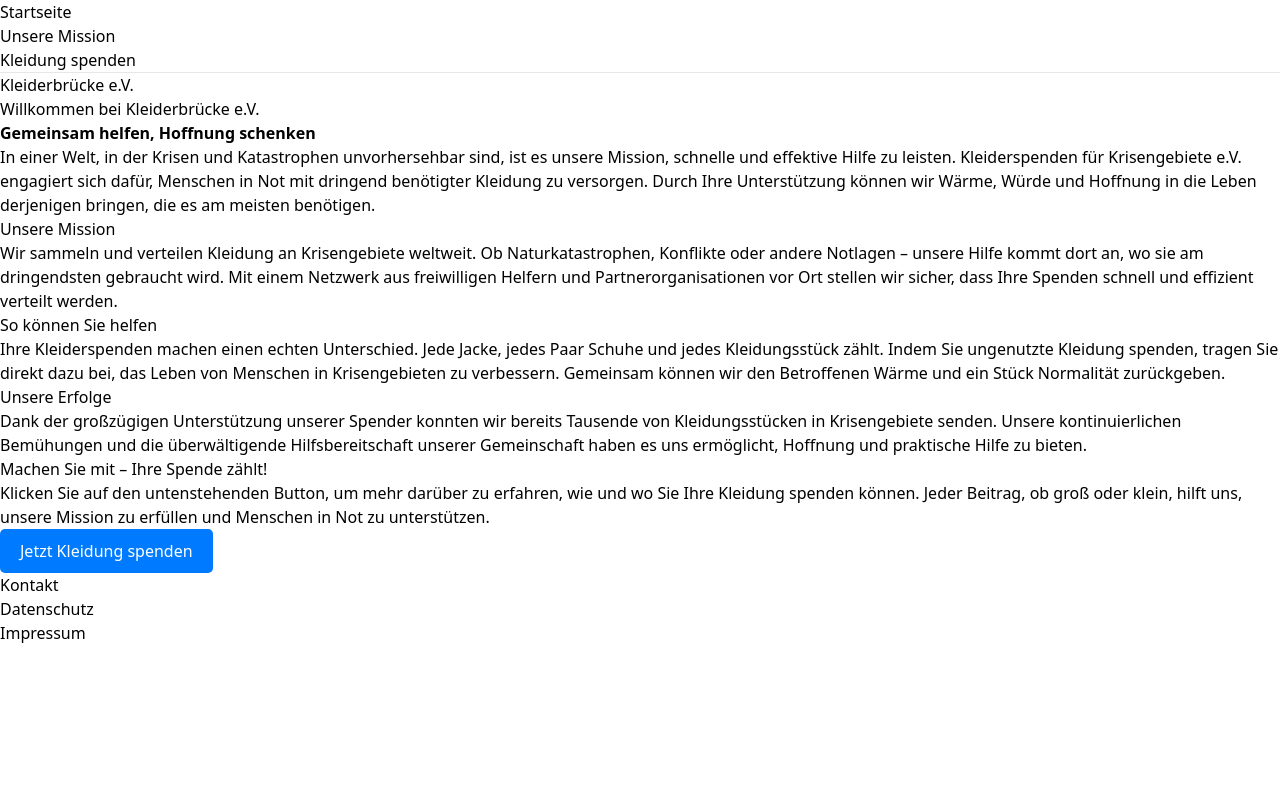
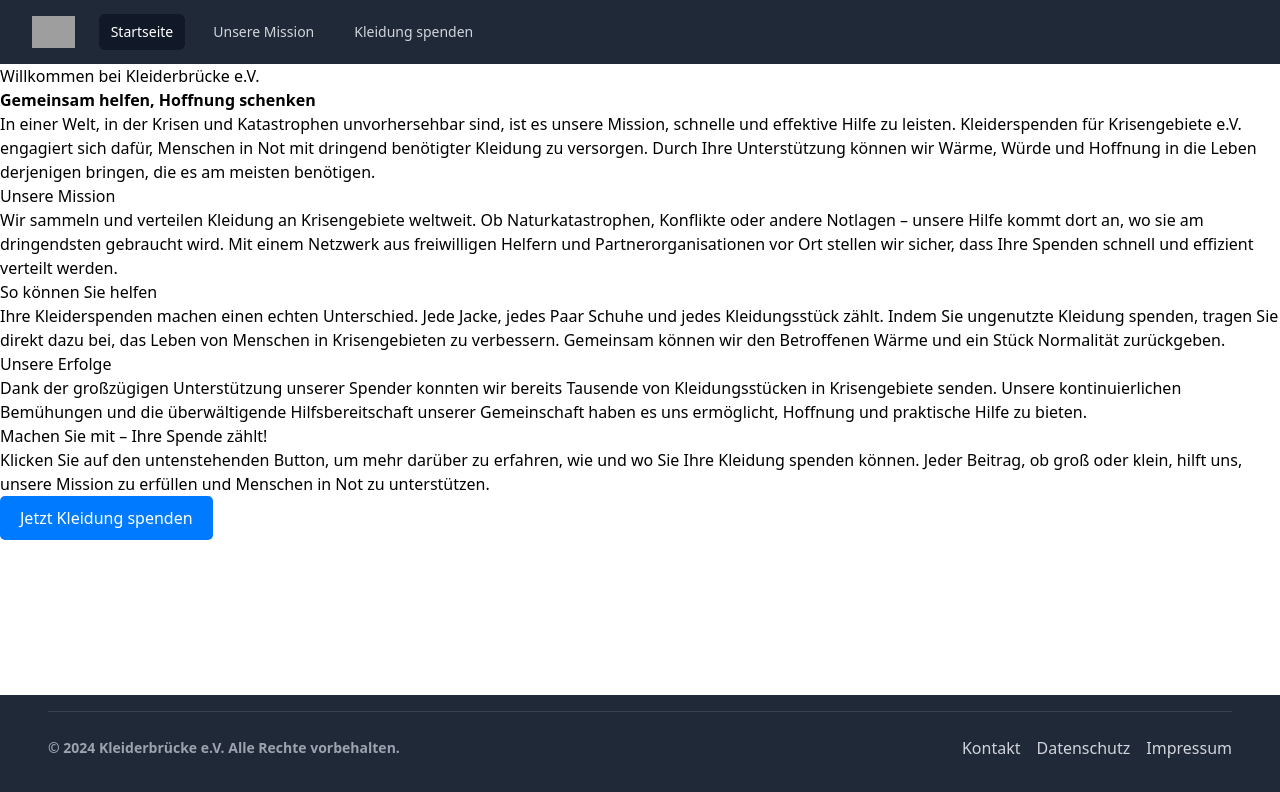
Before and after one commit to Praetofreak/webapp, an Angular app: page / in a window 1280 px wide. Shown: the top 792 px of the page. Built offline with nearby package versions, Linux system fonts and the light colour scheme; grey boxes are pictures that could not be loaded.

Commit message:
Header und Footer Stil; Sticky Footer

```diff
--- a/src/app/app.component.html
+++ b/src/app/app.component.html
@@ -1,24 +1,77 @@
+<body class="min-h-screen flex flex-col">
+    <header>
+        <nav class="bg-gray-800">
+            <div class="mx-auto max-w-7xl px-2 sm:px-6 lg:px-8">
+            <div class="relative flex h-16 items-center justify-between">
+                <div class="absolute inset-y-0 left-0 flex items-center sm:hidden">
+                <!-- Mobile menu button-->
+                <button type="button" class="relative inline-flex items-center justify-center rounded-md p-2 text-gray-400 hover:bg-gray-700 hover:text-white focus:outline-none focus:ring-2 focus:ring-inset focus:ring-white" aria-controls="mobile-menu" aria-expanded="false">
+                    <span class="absolute -inset-0.5"></span>
+                    <span class="sr-only">Open main menu</span>
+                    <!--
+                    Icon when menu is closed.
 
-<header>
-    <nav>
-        <ul>
-            <li><a routerLink="/home">Startseite</a></li>
-            <li><a routerLink="/unsere-mission">Unsere Mission</a></li>
-            <li><a routerLink="/spendenformular">Kleidung spenden</a></li>
-        </ul>
-    </nav>
-    <hr>
-    <h1>Kleiderbrücke e.V.</h1>
-</header>
+                    Menu open: "hidden", Menu closed: "block"
+                    -->
+                    <svg class="block h-6 w-6" fill="none" viewBox="0 0 24 24" stroke-width="1.5" stroke="currentColor" aria-hidden="true">
+                    <path stroke-linecap="round" stroke-linejoin="round" d="M3.75 6.75h16.5M3.75 12h16.5m-16.5 5.25h16.5" />
+                    </svg>
+                    <!--
+                    Icon when menu is open.
 
-<router-outlet></router-outlet>
+                    Menu open: "block", Menu closed: "hidden"
+                    -->
+                    <svg class="hidden h-6 w-6" fill="none" viewBox="0 0 24 24" stroke-width="1.5" stroke="currentColor" aria-hidden="true">
+                    <path stroke-linecap="round" stroke-linejoin="round" d="M6 18L18 6M6 6l12 12" />
+                    </svg>
+                </button>
+                </div>
+                <div class="flex flex-1 items-center justify-center sm:items-stretch sm:justify-start">
+                <div class="flex flex-shrink-0 items-center">
+                    <img class="h-8 w-auto" src="https://tailwindui.com/img/logos/mark.svg?color=indigo&shade=500" alt="Your Company">
+                </div>
+                <div class="hidden sm:ml-6 sm:block">
+                    <div class="flex space-x-4">
+                    <!-- Current: "bg-gray-900 text-white", Default: "text-gray-300 hover:bg-gray-700 hover:text-white" -->
+                    <a routerLink="/home" class="rounded-md bg-gray-900 px-3 py-2 text-sm font-medium text-white" aria-current="page">Startseite</a>
+                    <a routerLink="/unsere-mission" class="rounded-md px-3 py-2 text-sm font-medium text-gray-300 hover:bg-gray-700 hover:text-white">Unsere Mission</a>
+                    <a routerLink="/spendenformular" class="rounded-md px-3 py-2 text-sm font-medium text-gray-300 hover:bg-gray-700 hover:text-white">Kleidung spenden</a>
+                    </div>
+                </div>
+                </div>
+            </div>
+            </div>
 
-<footer>
-    <nav>
-        <ul>
-            <li>Kontakt</li>
-            <li>Datenschutz</li>
-            <li>Impressum</li>
-        </ul>
-    </nav>
-</footer>
+            <!-- Mobile menu, show/hide based on menu state. -->
+            <div class="sm:hidden" id="mobile-menu">
+            <div class="space-y-1 px-2 pb-3 pt-2">
+                <!-- Current: "bg-gray-900 text-white", Default: "text-gray-300 hover:bg-gray-700 hover:text-white" -->
+                <a routerLink="/home" class="block rounded-md bg-gray-900 px-3 py-2 text-base font-medium text-white" aria-current="page">Startseite</a>
+                <a routerLink="/unsere-mission" class="block rounded-md px-3 py-2 text-base font-medium text-gray-300 hover:bg-gray-700 hover:text-white">Unsere Mission</a>
+                <a routerLink="/spendenformular" class="block rounded-md px-3 py-2 text-base font-medium text-gray-300 hover:bg-gray-700 hover:text-white">Kleidung spenden</a>
+            </div>
+            </div>
+        </nav>
+    </header>
+
+    <div class="flex-grow">
+        <router-outlet></router-outlet>
+    </div>
+
+    <footer class="bg-gray-800 text-gray-300 p-4">
+        <div class="mx-auto max-w-7xl px-2 sm:px-6 lg:px-8">
+            <div class="grid grid-cols-1 md:grid-cols-2 justify-between gap-4 border-t border-gray-700 py-6">
+                <div class="flex items-center justify-center space-x-4 text-sm font-semibold text-gray-300 md:justify-start">
+                    <p class="text-sm text-gray-400 max-md:text-center">© 2024 Kleiderbrücke e.V. Alle Rechte vorbehalten.</p>
+                </div>
+                <div class="flex items-center justify-center md:justify-end">
+                    <nav class="flex space-x-4">
+                        <a href="#" class="hover:text-white">Kontakt</a>
+                        <a href="#" class="hover:text-white">Datenschutz</a>
+                        <a href="#" class="hover:text-white">Impressum</a>
+                    </nav>
+                </div>
+            </div>
+        </div>
+    </footer>
+</body>
```
